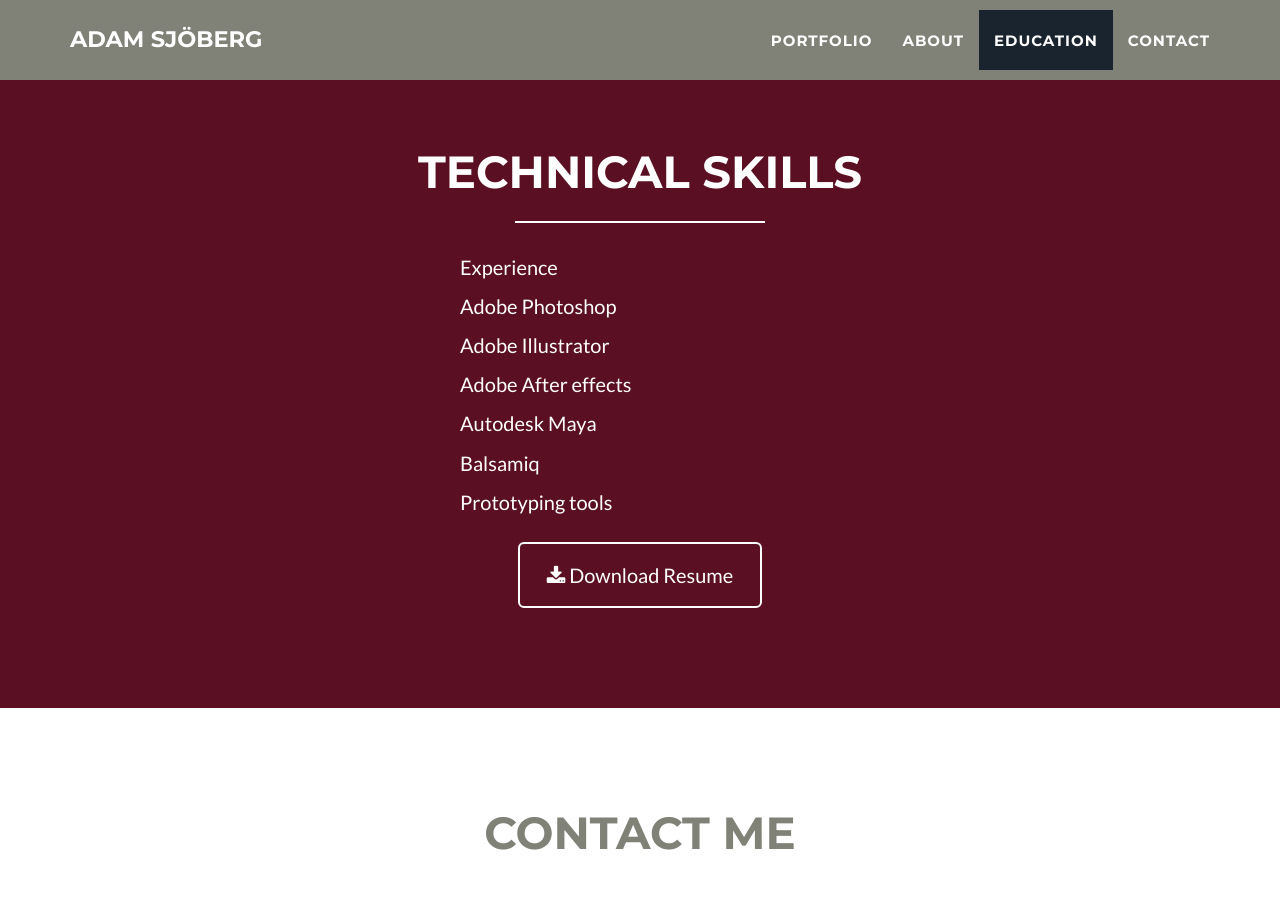
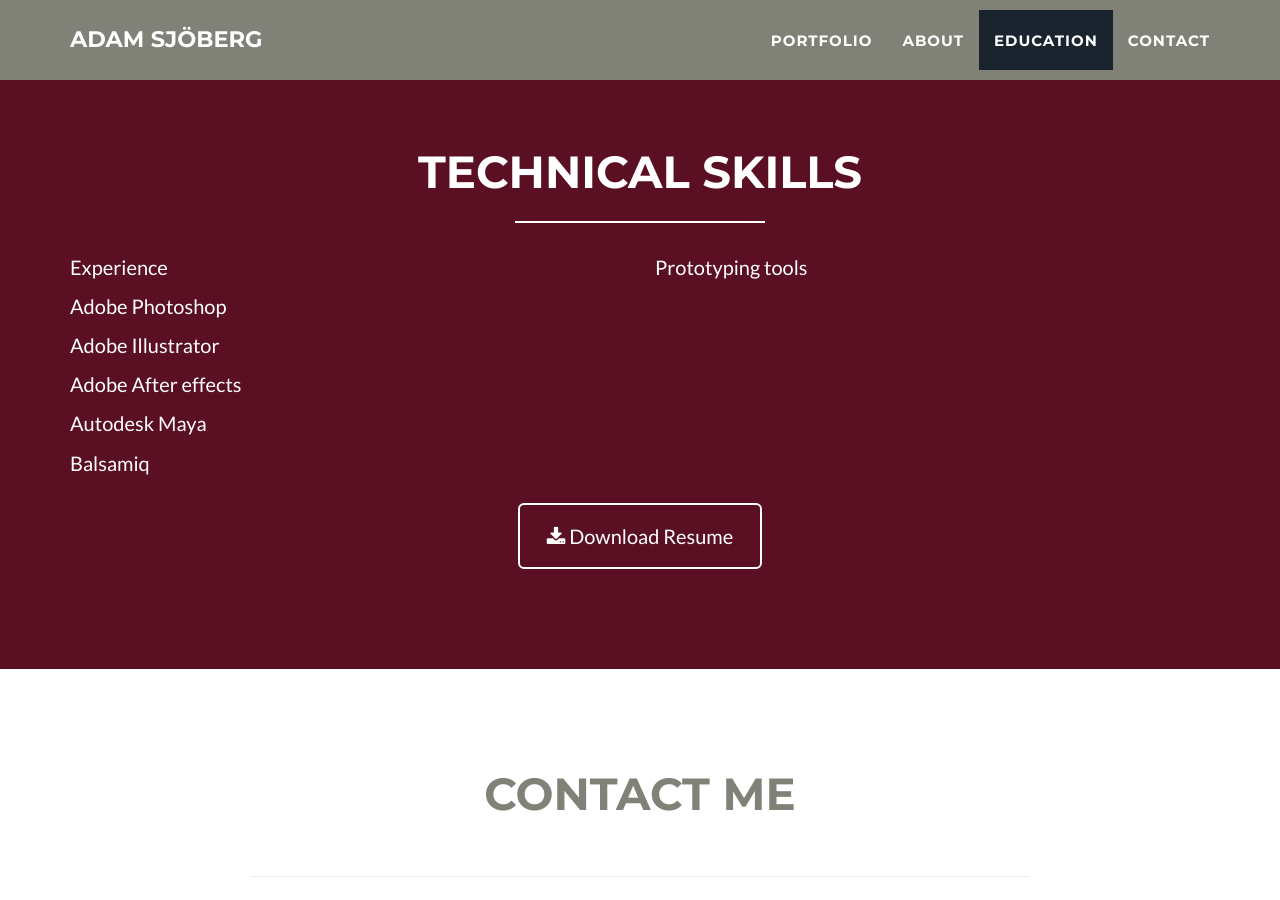
Before and after one commit to Adamsjoberg/Adamsjoberg.github.io, a Jekyll site: the page built from index.html, in a window 1280 px wide and 900 px high, scrolled down 3063 px. Built offline with Jekyll 4.4.1, drawn with Linux system fonts in a browser that asks for light colours.

Commit message:
offset change

```diff
--- a/_includes/skills.html
+++ b/_includes/skills.html
@@ -8,7 +8,7 @@
                 </div>
             </div>
             <div class="row">
-                <div class="col-lg-4 col-lg-offset-4">
+                <div class="col-lg-6">
                     <p>Experience</p>
                     <p>Adobe Photoshop</p>
                     <p>Adobe Illustrator</p>
@@ -16,7 +16,7 @@
                     <p>Autodesk Maya</p>
                     <p>Balsamiq</p>
                 </div>
-                <div class="col-lg-4 col-lg-offset-4">
+                <div class="col-lg-6">
                   <p>Prototyping tools</p>
                 </div>
                 <div class="col-lg-8 col-lg-offset-2 text-center">
```
